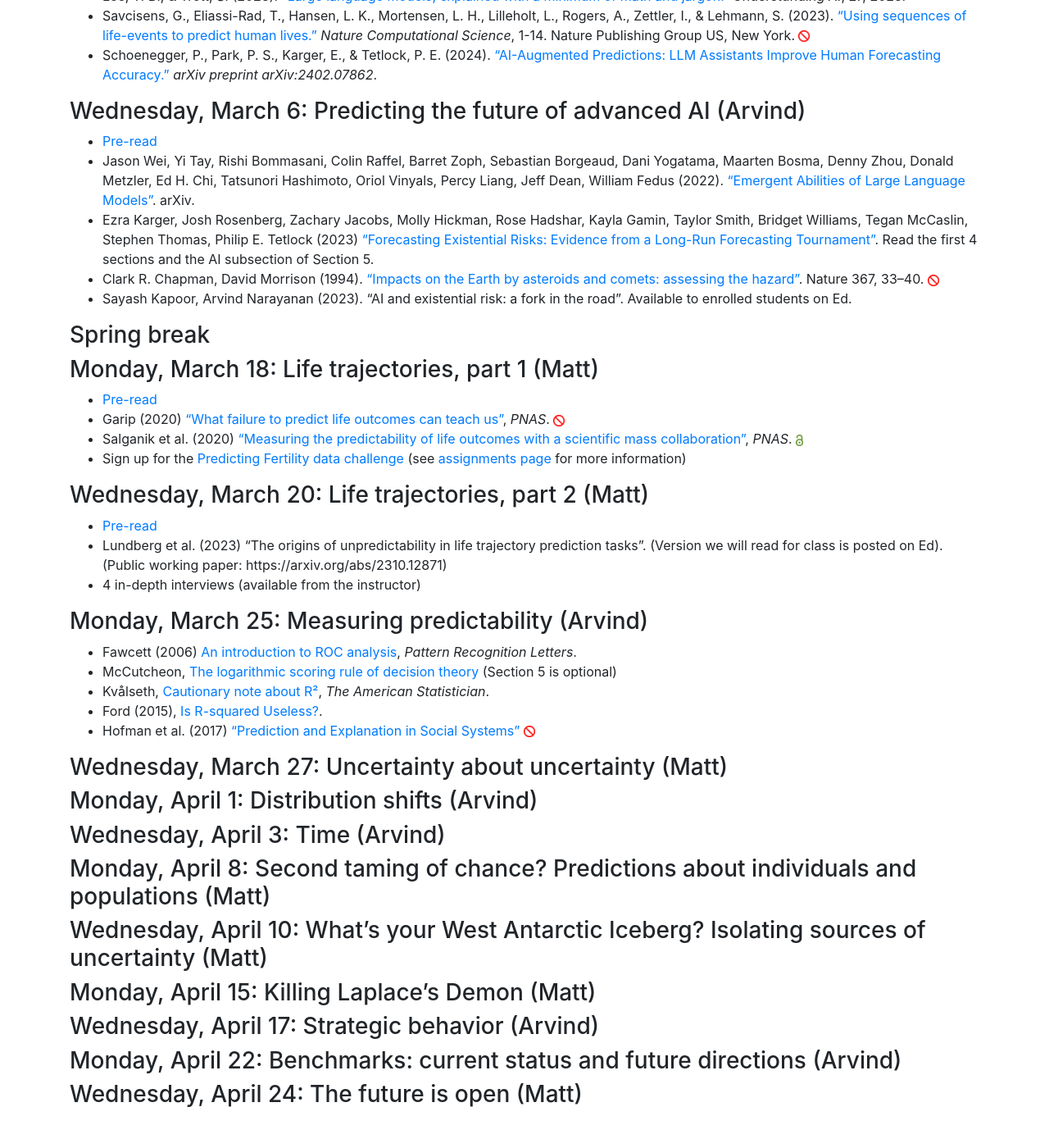
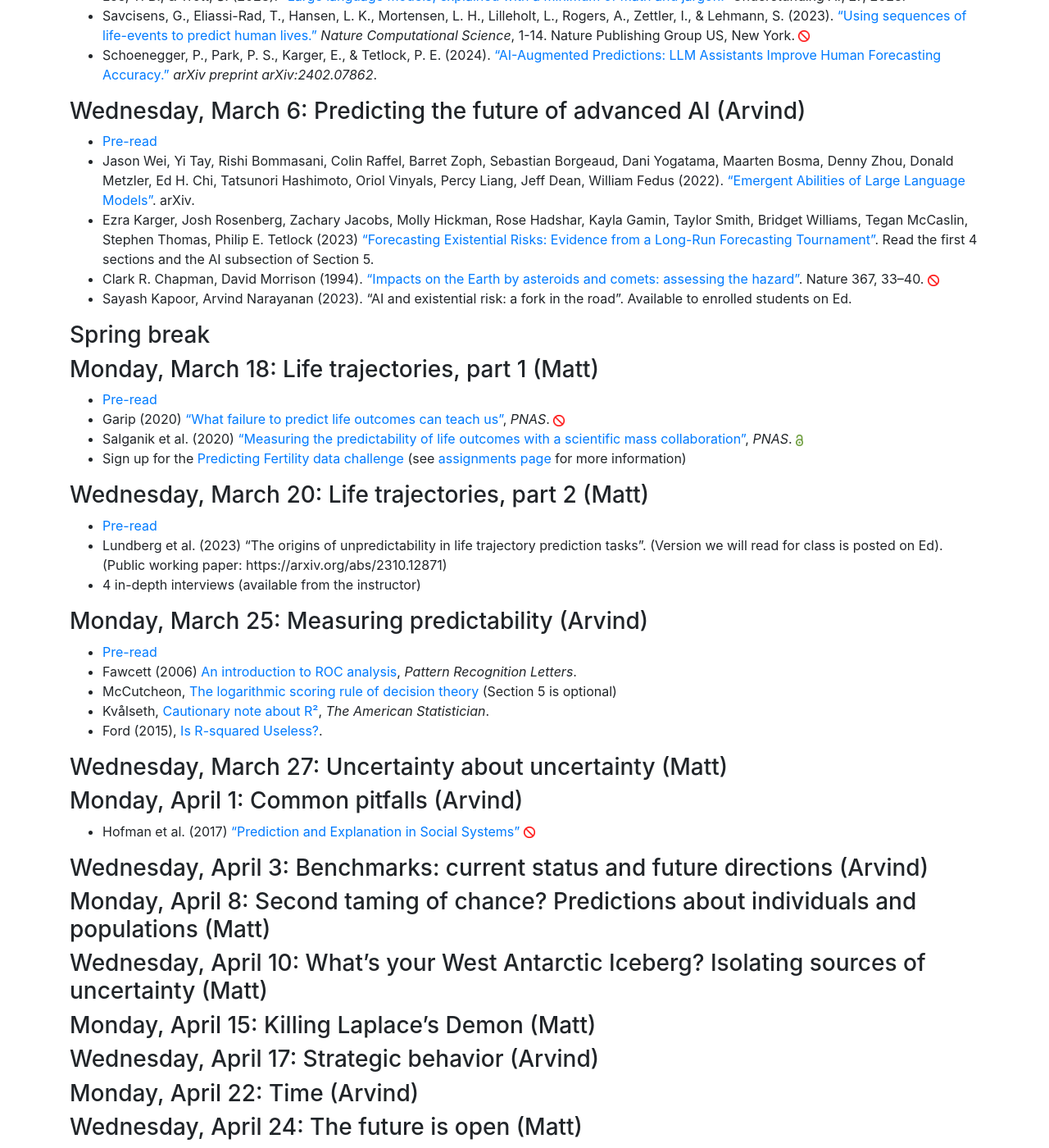
Before and after one commit to msalganik/soc555-cos598J_s2024, a Jekyll site: the page built from readings.md, in a window 1280 px wide and 1400 px high, scrolled down 2363 px. Shown: the whole window at 82% size. Built offline with Jekyll 4.4.1, drawn with Linux system fonts in a browser that asks for light colours; comment, search, counter and statistics services are not loaded; before the commit the page ends 3723 px from its top, so only the background shows below that.

Commit message:
measuring

```diff
--- a/readings.md
+++ b/readings.md
@@ -132,17 +132,18 @@ No required reading before class.
 
 ### Monday, March 25: Measuring predictability (Arvind)
 
+- [Pre-read](https://docs.google.com/document/d/e/2PACX-1vTCtE8Ddfd5aD_1upmXMQQKfwFqC9ARvclmAs2lZQFhDE4OpXqwmVpcXCjVBOJw7QGIJeJpFeTiQehg/pub)
 - Fawcett (2006) [An introduction to ROC analysis](https://www.math.ucdavis.edu/~saito/data/roc/fawcett-roc.pdf), _Pattern Recognition Letters_.
 - McCutcheon, [The logarithmic scoring rule of decision theory](http://web0.msci.memphis.edu/~randall/preprints/Pool3.pdf) (Section 5 is optional)
 - Kvålseth, [Cautionary note about R²](https://www.jstor.org/stable/2683704?seq=1), _The American Statistician_.
 - Ford (2015), [Is R-squared Useless?](https://data.library.virginia.edu/is-r-squared-useless/).
-- Hofman et al. (2017) ["Prediction and Explanation in Social Systems"](https://www.jstor.org/stable/24918297) <img src="https://msalganik.github.io/soc555-cos598J_s2024/images/closed.png" style="display: inline; height: 14px;" />
 
 ### Wednesday, March 27: Uncertainty about uncertainty (Matt)
 
-### Monday, April 1: Distribution shifts (Arvind)
+### Monday, April 1: Common pitfalls (Arvind)
+- Hofman et al. (2017) ["Prediction and Explanation in Social Systems"](https://www.jstor.org/stable/24918297) <img src="https://msalganik.github.io/soc555-cos598J_s2024/images/closed.png" style="display: inline; height: 14px;" />
 
-### Wednesday, April 3: Time (Arvind)
+### Wednesday, April 3: Benchmarks: current status and future directions (Arvind)
 
 ### Monday, April 8: Second taming of chance? Predictions about individuals and populations (Matt)
 
```
Also changed, not shown: other parts of readings.md (+1 -1 lines).
